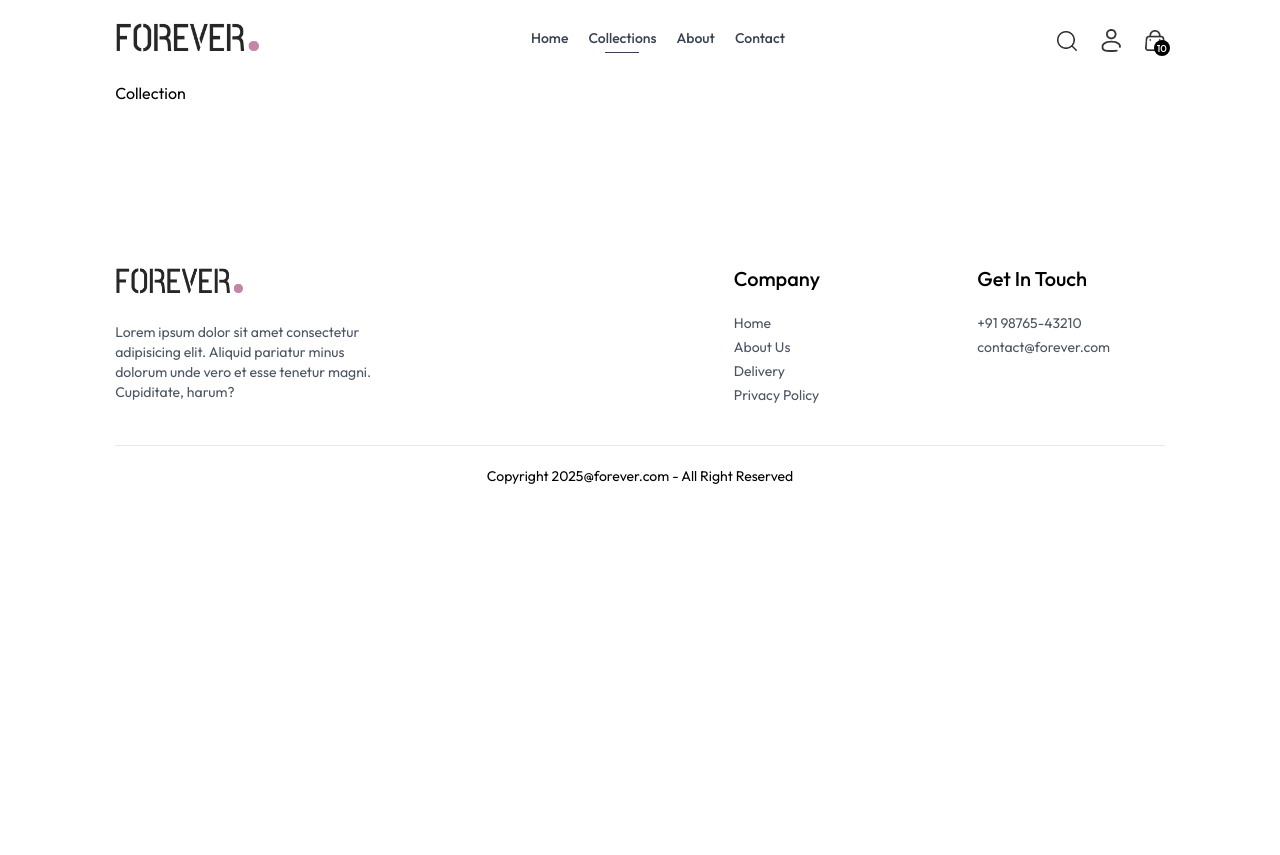
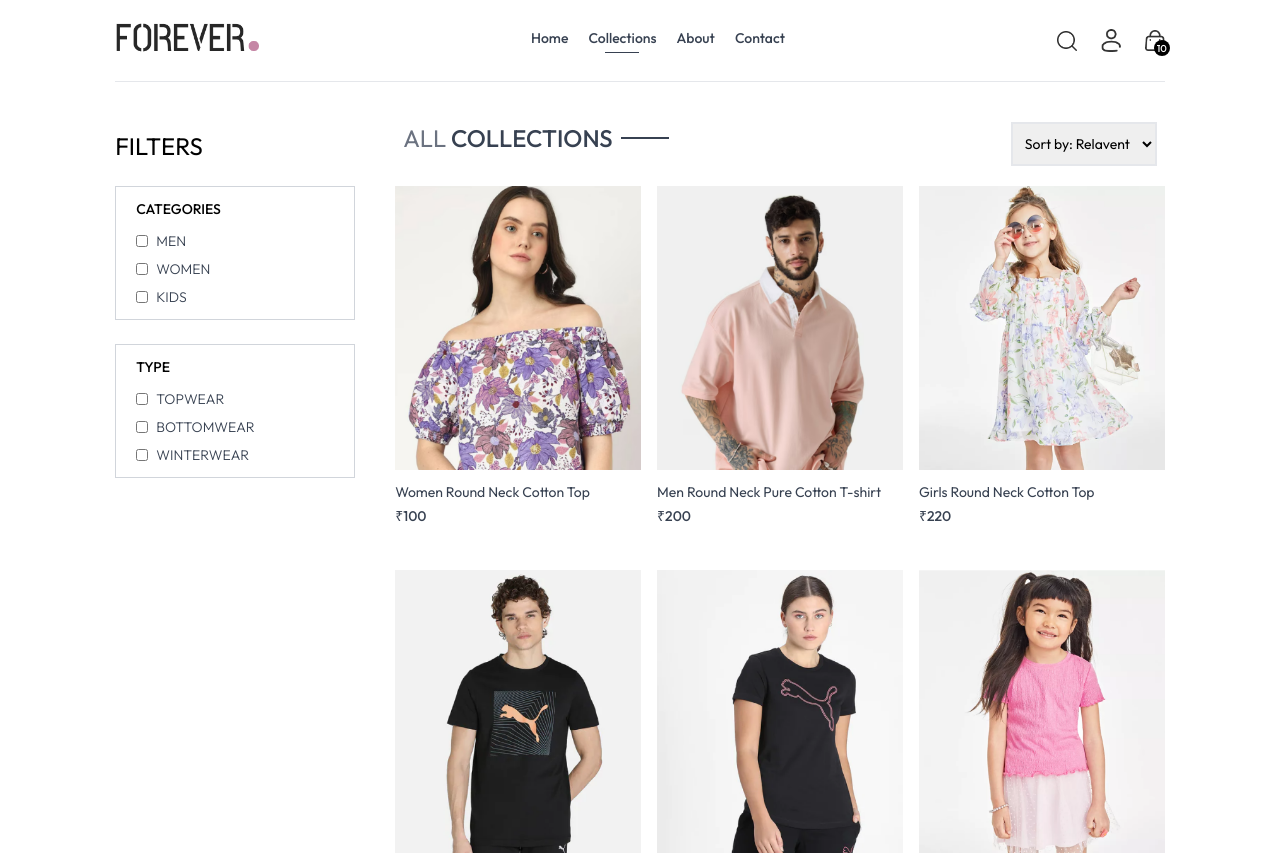
Before and after one commit to i4m-r4vi/E-Commerce, a React (Vite) app in the folder frontend/: page /collection in a window 1280 px wide. Shown: the top 855 px of the page. Before the commit the page ends 800 px from the top, so only its background shows below. Built offline with nearby package versions, Linux system fonts and the light colour scheme.

Commit message:
Collections half finished

```diff
--- a/frontend/src/pages/Collection.jsx
+++ b/frontend/src/pages/Collection.jsx
@@ -1,8 +1,79 @@
-import React from 'react'
+import React, { useContext, useEffect, useState } from 'react'
+import Title from '../components/Title'
+import { ShopContext } from '../context/ShopContext'
+import { assets } from '../assets/assets'
+import ProductItems from '../components/ProductItems'
 
 const Collection = () => {
+  const { products } = useContext(ShopContext)
+  const [showFilter, setShowFilter] = useState(false)
+  const [filterProducts, setFilterProducts] = useState([]);
+
+  useEffect(() => {
+    setFilterProducts(products)
+  }, [])
+
   return (
-    <div>Collection</div>
+    <div className='flex flex-col sm:flex-row gap-1 sm:gap-10 pt-10 border-t'>
+      <div className='min-w-60'>
+        <p className='flex items-center  cursor-pointer my-2 gap-2 text-2xl'>
+          FILTERS
+          <img src={assets.dropdown_icon} alt='dropdown' className={`sm:hidden h-3 ${showFilter ? 'rotate-90 transition-all' : ''} `} onClick={() => setShowFilter(!showFilter)} />
+        </p>
+        <div className={`border border-gray-300 pl-5 py-3 mt-6 ${showFilter ? '' : 'hidden'} sm:block`}>
+          <p className='mb-3 text-sm font-medium'>CATEGORIES</p>
+          <div className='flex flex-col gap-2 text-sm font-light text-gray-700'>
+            <p className='flex gap-2'>
+              <input className='w-3' type="checkbox" value={'MEN'} />MEN
+            </p>
+            <p className='flex gap-2'>
+              <input className='w-3' type="checkbox" value={'WOMEN'} />WOMEN
+            </p>
+            <p className='flex gap-2'>
+              <input className='w-3' type="checkbox" value={'KIDS'} />KIDS
+            </p>
+          </div>
+        </div>
+        <div className={`border border-gray-300 pl-5 py-3 mt-6 ${showFilter ? '' : 'hidden'} sm:block`}>
+          <p className='mb-3 text-sm font-medium'>TYPE</p>
+          <div className='flex flex-col gap-2 text-sm font-light text-gray-700'>
+            <p className='flex gap-2'>
+              <input className='w-3' type="checkbox" value={'TOPWEAR'} />TOPWEAR
+            </p>
+            <p className='flex gap-2'>
+              <input className='w-3' type="checkbox" value={'BOTTOMWEAR'} />BOTTOMWEAR
+            </p>
+            <p className='flex gap-2'>
+              <input className='w-3' type="checkbox" value={'WINTERWEAR'} />WINTERWEAR
+            </p>
+          </div>
+        </div>
+      </div>
+
+
+      <div className='flex-1d'>
+        <div className='flex justify-between  text-base sm:text-2xl  px-2'>
+          <Title text1={'ALL'} text2={'COLLECTIONS'} />
+          {/* Products Sort */}
+          <select className='border-2 border-gray-200 text-sm px-2'>
+            <option value="Relavent">Sort by: Relavent</option>
+            <option value="low-high">low-high</option>
+            <option value="high-low">high-low</option>
+          </select>
+        </div>
+        {/* {Products Div} */}
+        <div className='grid grid-cols-2 md:grid-cols-3 lg:grid-col-4 gap-4 gap-y-6'>
+          {
+            filterProducts.map((items, i) =>
+              <div className='mt-5'>
+                <ProductItems id={items._id} name={items.name} image={items.image} price={items.price} key={i} />
+              </div>
+
+            )
+          }
+        </div>
+      </div>
+    </div>
   )
 }
 
```
